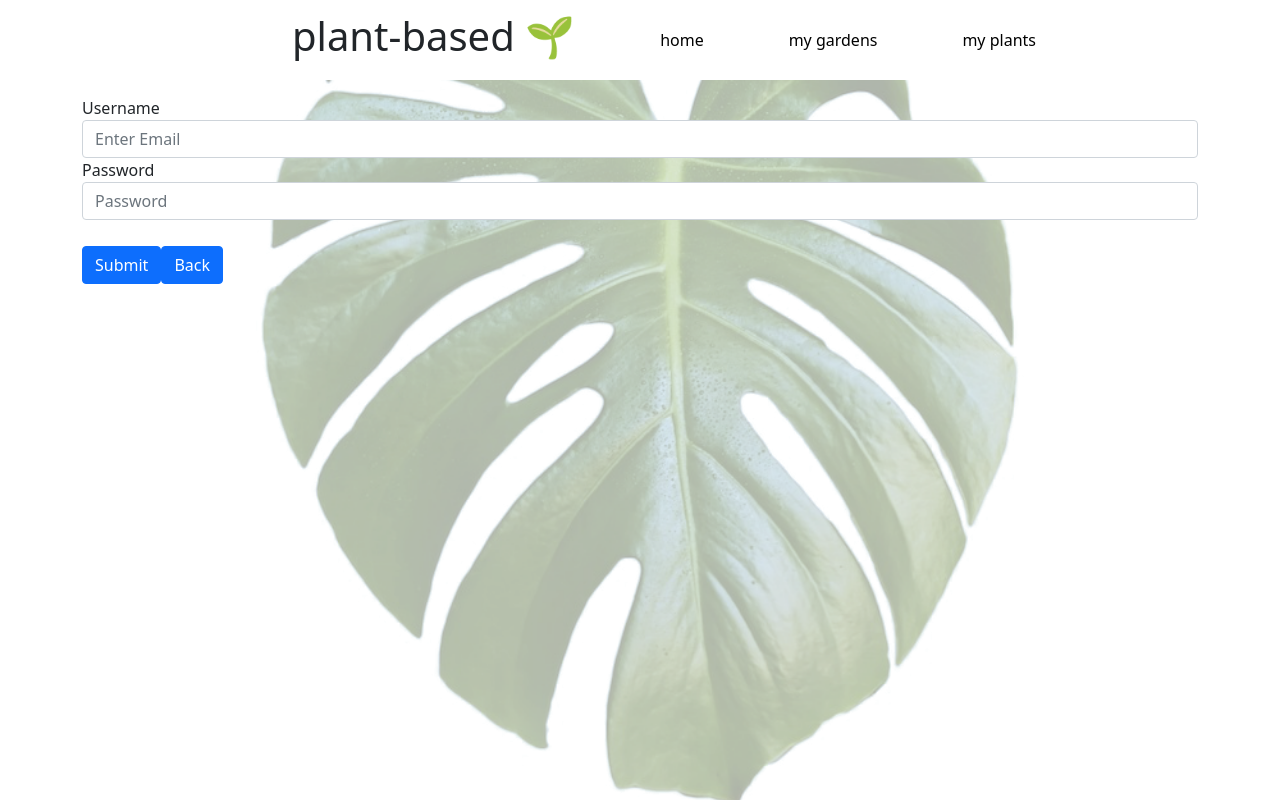
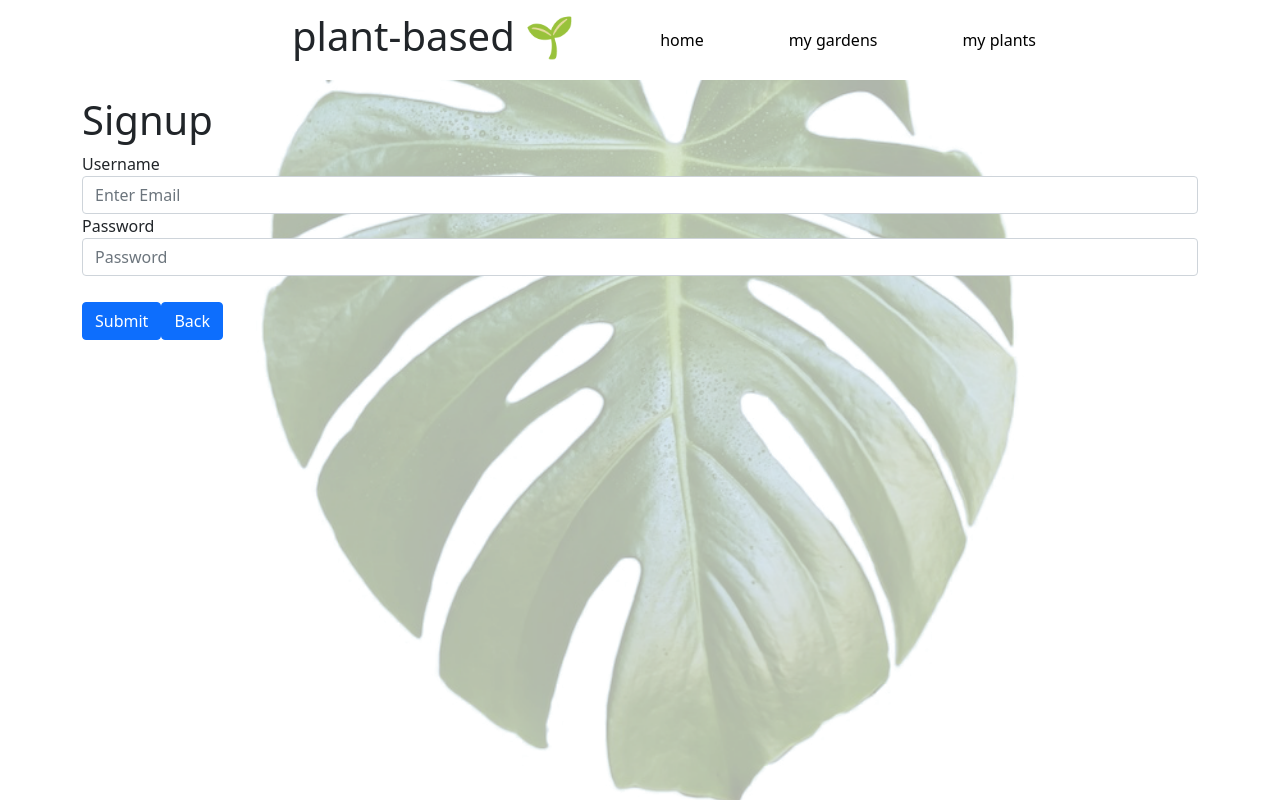
Before and after one commit to Andygurl5566/Plant_Based, a React (Create React App) app in the folder plant_based_frontend/: page /signup in a window 1280 px wide. Shown: the top 800 px of the page. Built offline with nearby package versions, Linux system fonts and the light colour scheme.

Commit message:
added titles for login and signup page

```diff
--- a/plant_based_frontend/src/Components/Login.js
+++ b/plant_based_frontend/src/Components/Login.js
@@ -42,6 +42,7 @@ const Login= ({setCurrentUser}) => {
 
     return (
 <>
+    <h1>Login</h1>
     <form onSubmit={handleSubmit}>
       <div class="form-group">
         <label for="exampleInputEmail1">Username</label>
--- a/plant_based_frontend/src/Components/Signup.js
+++ b/plant_based_frontend/src/Components/Signup.js
@@ -47,6 +47,7 @@ const Signup= () => {
 
     return (
 <>
+<h1> Signup</h1>
     <form onSubmit={handleSubmit}>
       <div class="form-group">
         <label for="exampleInputEmail1">Username</label>
```
